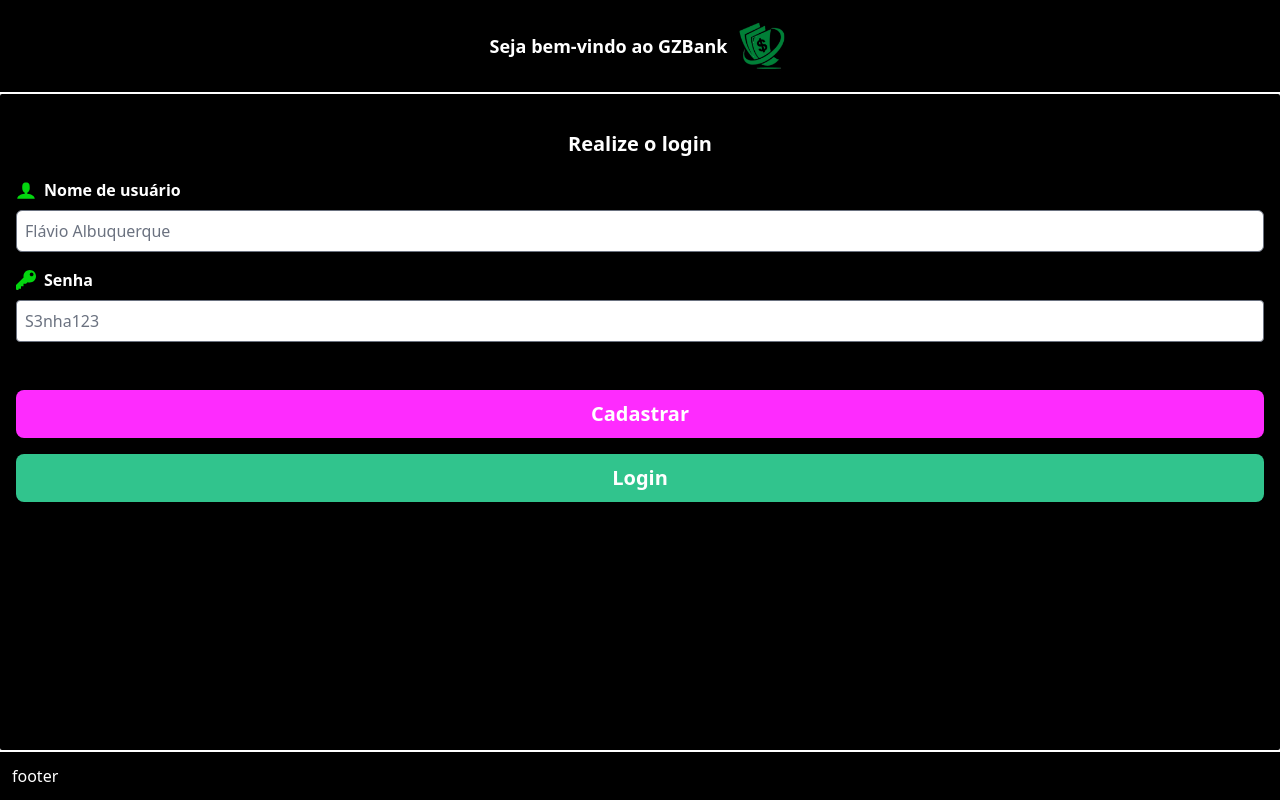
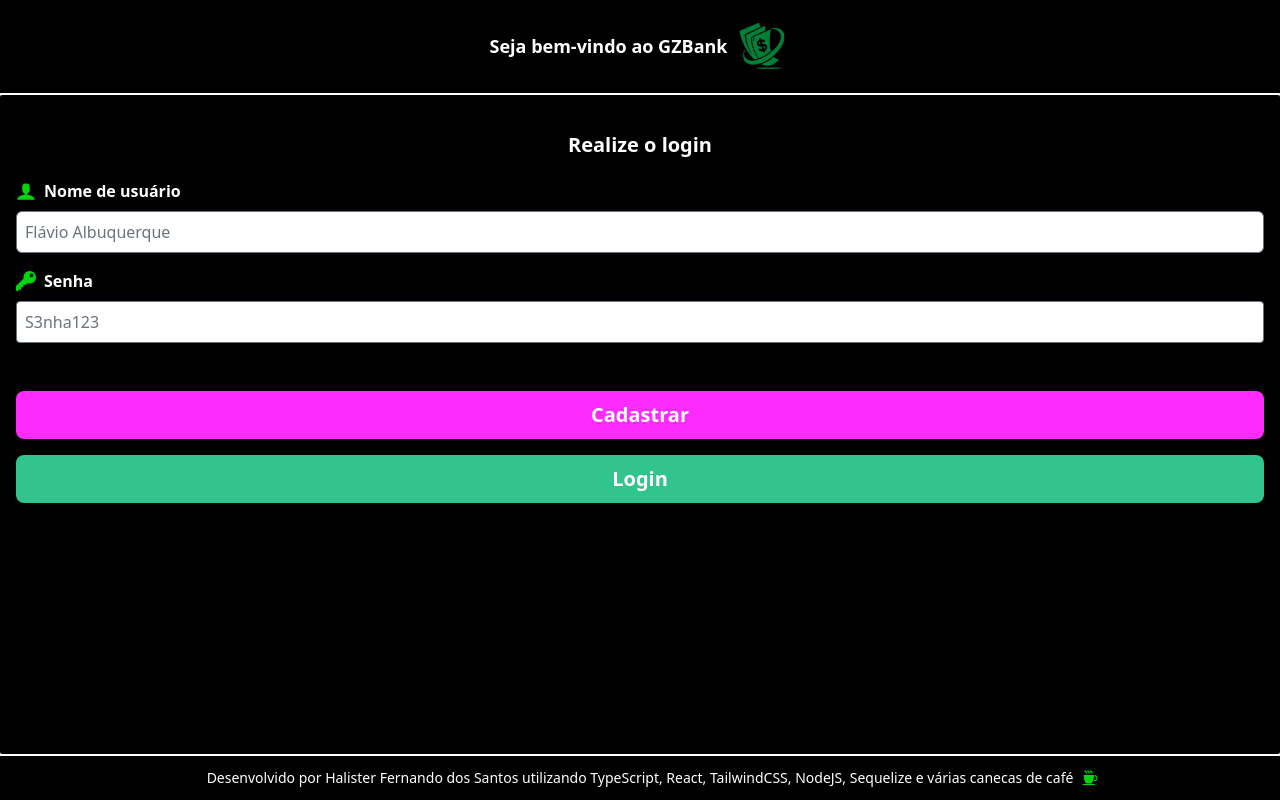
Before and after one commit to HalisterFernando/gzbank, a React (Create React App) app in the folder app/frontend/: page /login in a window 1280 px wide. Built offline with nearby package versions, Linux system fonts and the light colour scheme.

Commit message:
chore: :rocket: dotenv e linter

```diff
--- a/app/frontend/src/components/PageFooter.tsx
+++ b/app/frontend/src/components/PageFooter.tsx
@@ -1,7 +1,18 @@
 import React from "react";
+import { GiCoffeeCup } from "react-icons/gi";
 
 const PageFooter = () => {
- return <footer className="bg-black p-3 text-white">footer</footer>;
+ return (
+  <footer className="bg-black p-3 text-white">
+   <div className="text-sm text-center relative">
+    Desenvolvido por Halister Fernando dos Santos utilizando TypeScript, React,
+    TailwindCSS, NodeJS, Sequelize e várias canecas de café{" "}
+    <i className="text-lg text-ng-green absolute ml-2">
+     <GiCoffeeCup />
+    </i>
+   </div>
+  </footer>
+ );
 };
 
 export default PageFooter;
```
Also changed, not shown: 2 other files (tests, documents, lock files or other folders).
